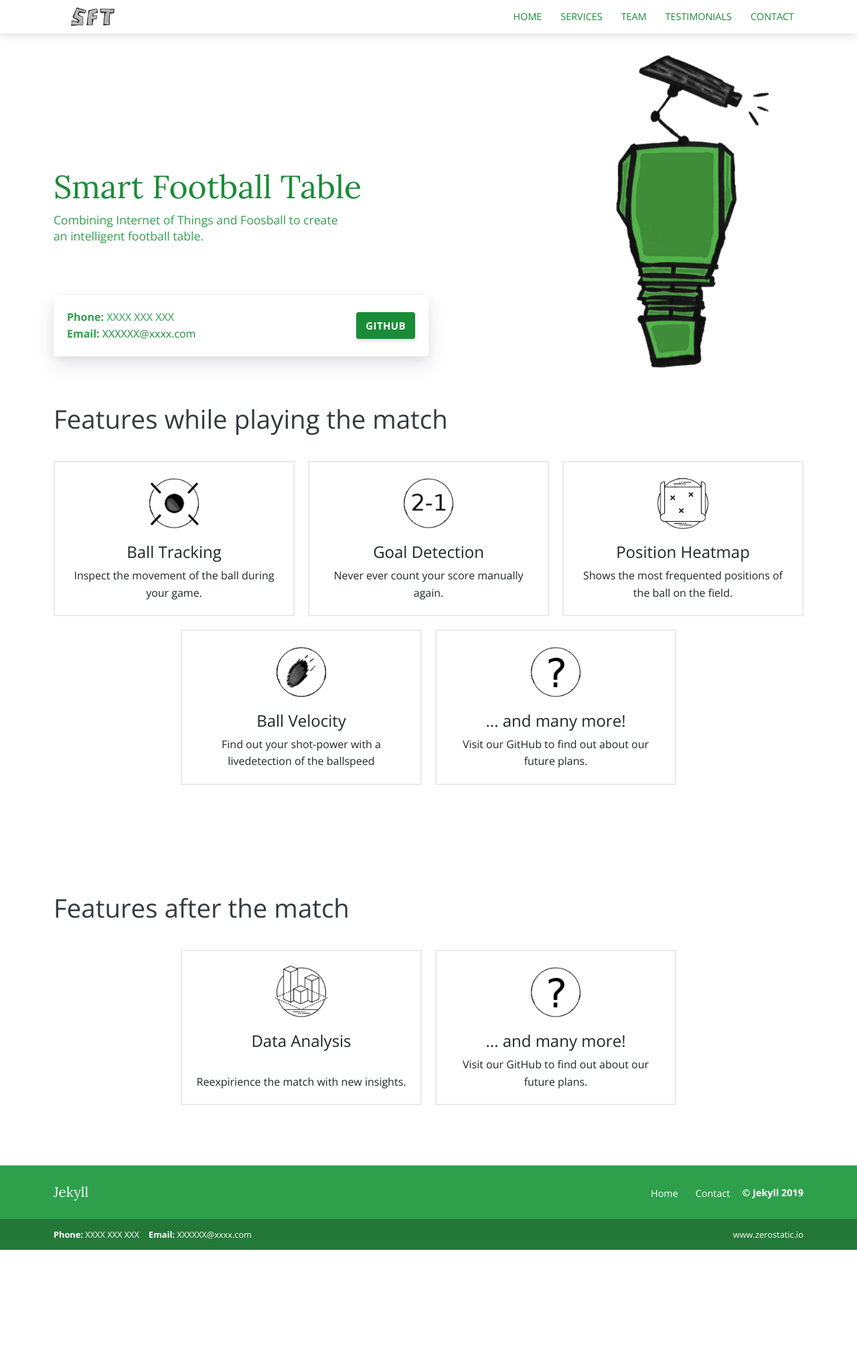
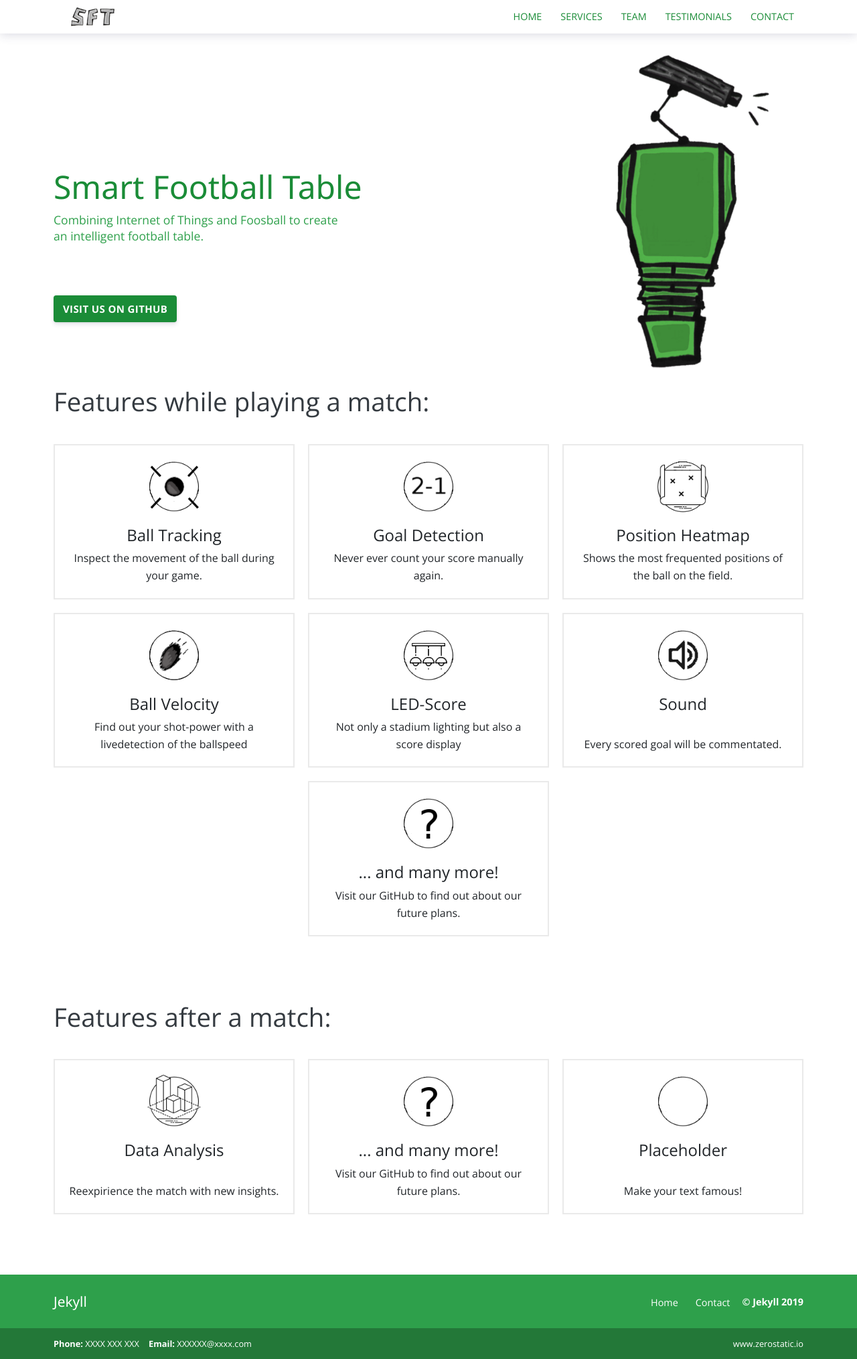
Before and after one commit to smart-football-table/smart-football-table.github.io, a Jekyll site: the page built from index.html, in a window 1280 px wide. Shown: the whole page at 67% size. Built offline with Jekyll 4.4.1, drawn with Linux system fonts in a browser that asks for light colours; before the commit the page ends 1866 px from its top, so only the background shows below that.

Commit message:
added two new features with logos

```diff
--- a/_data/featuresAfter.json
+++ b/_data/featuresAfter.json
@@ -8,5 +8,10 @@
     "title": "... and many more!",
     "description": "Visit our GitHub to find out about our future plans.",
     "image": "images/features/questionmarkFeatureCircle.png"
+  },
+  {
+    "title": "Placeholder",
+    "description": "Make your text famous!",
+    "image": "images/features/emptyFeatureCircle.png"
   }
 ]
--- a/_data/featuresLive.json
+++ b/_data/featuresLive.json
@@ -20,6 +20,16 @@
     "image": "images/features/velocityFeatureCircle.png"
   },
   {
+    "title": "LED-Score",
+    "description": "Not only a stadium lighting but also a score display",
+    "image": "images/features/ledFeatureCircle.png"
+  },
+  {
+    "title": "Sound",
+    "description": "Every scored goal will be commentated.",
+    "image": "images/features/soundFeatureCircle.png"
+  },
+  {
     "title": "... and many more!",
     "description": "Visit our GitHub to find out about our future plans.",
     "image": "images/features/questionmarkFeatureCircle.png"
--- a/_sass/_bootstrap-variables.scss
+++ b/_sass/_bootstrap-variables.scss
@@ -30,7 +30,7 @@ $link-hover-decoration: underline;
 // Fonts
 $font-family-base: 'Open Sans', 'Helvetica Neue', Arial, sans-serif,
   -apple-system;
-$font-family-heading: 'Lora', 'Helvetica Neue', Arial, sans-serif, -apple-system;
+$font-family-heading: 'Segoe UI', 'Helvetica Neue', Arial, sans-serif, -apple-system;
 $font-size-base: 1rem; // Assumes the browser default, typically `16px`
 $font-weight-thin: 200;
 $font-weight-light: 300;
--- a/index.html
+++ b/index.html
@@ -12,27 +12,17 @@ bodyClass: page-home
 </div>
 
 <div class="container pt-2">
-  <div class="call">
-    <div class="call-box-top">
-      <div class="call-phone"><strong>Phone: </strong> {{ site.data.contact.phone }} </div>
-      <div class="call-email"><strong>Email: </strong>
-        <a href="mailto:{{ site.data.contact.email }}">
-          {{ site.data.contact.email }}
-        </a>
-      </div>
+    <div class="call-box-bottom">
+      <a href="https://github.com/smart-football-table/smart-football-table" class="button">Visit us on GitHub</a>
     </div>
-    <div class="call-box-bottom">
-      <a href="{{site.baseurl}}/contact" class="button">Github</a>
-    </div>
-  </div>
 </div>
 
-
+<br>
 
 <div class="container pt-5 pb-5 pt-md-7 pb-md-7">
   <div class="row justify-content-center">
     <div class="col-12">
-      <h2 class="title-3 text-dark mb-4">Features while playing the match</h2>
+      <h2 class="title-3 text-dark mb-4">Features while playing a match:</h2>
     </div>
     {% for feature in site.data.featuresLive %}
     <div class="col-12 col-md-6 col-lg-4 mb-2">
@@ -44,12 +34,11 @@ bodyClass: page-home
     </div>
     {% endfor %}
   </div>
-</div>
 
-<div class="container pt-5 pb-5 pt-md-7 pb-md-7">
+  <br><br><br>
   <div class="row justify-content-center">
     <div class="col-12">
-      <h2 class="title-3 text-dark mb-4">Features after the match</h2>
+      <h2 class="title-3 text-dark mb-4">Features after a match:</h2>
     </div>
     {% for feature in site.data.featuresAfter %}
     <div class="col-12 col-md-6 col-lg-4 mb-2">
```
Also changed, not shown: images/features/ledFeatureCircle.png (added), images/features/noun_The Process_1885341.svg (deleted), images/features/noun_branding_1885335.svg (deleted), images/features/soundFeatureCircle.png (added).
